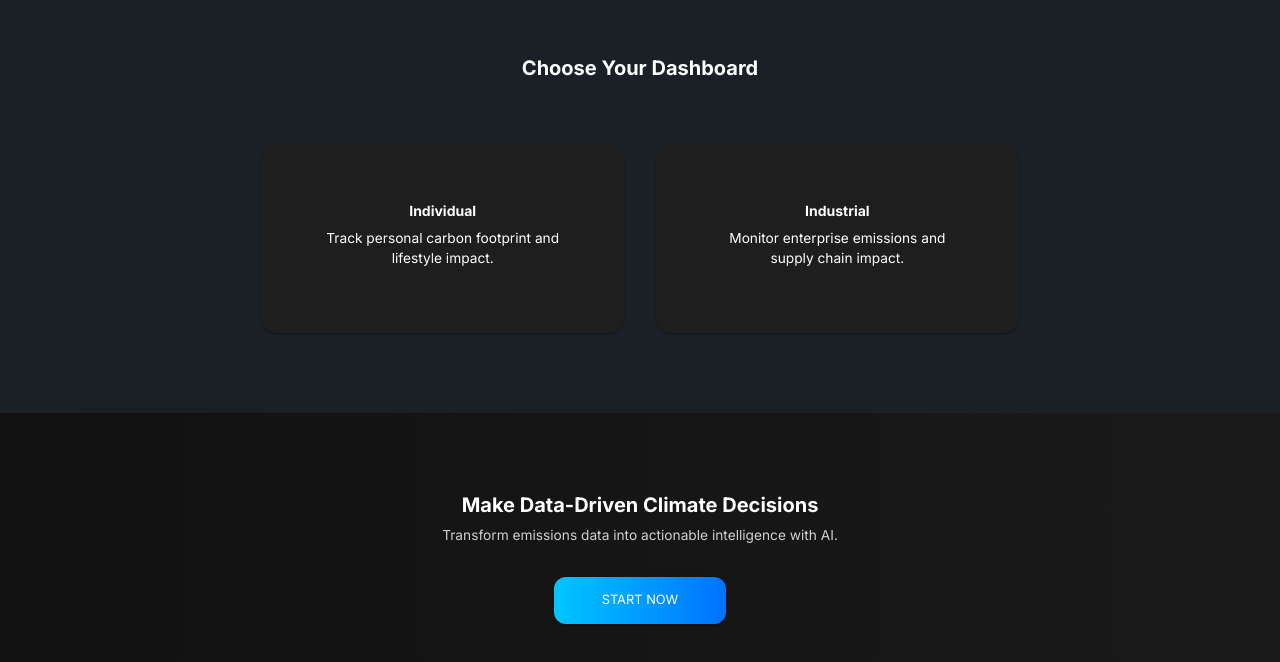
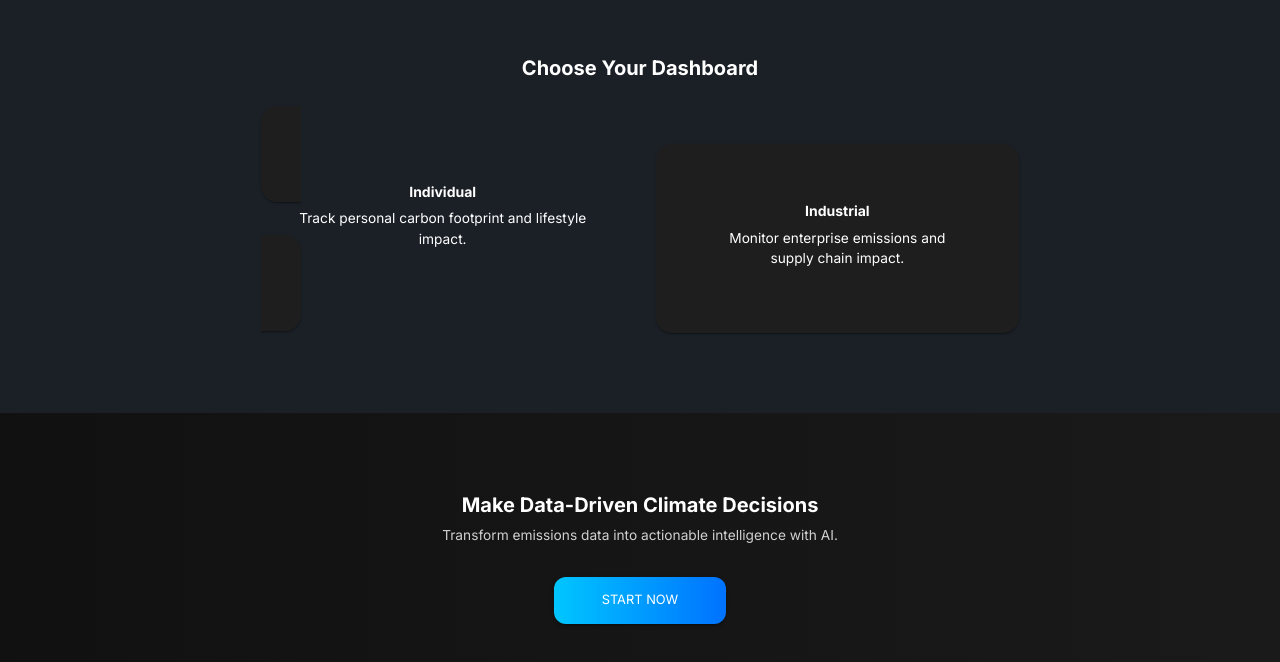
Before and after one commit to AnikChiney/CarbonLensAI, a React (Create React App) app in the folder client/: page / in a window 1280 px wide. Shown: the part 1017-1679 px from the top of the page. Built offline with nearby package versions, Linux system fonts and the light colour scheme; no server answers.

Commit message:
commited
Updated Card component to use anchor tag for link.

```diff
--- a/client/src/scenes/home/index.jsx
+++ b/client/src/scenes/home/index.jsx
@@ -196,18 +196,17 @@ export default function Home() {
           {/* Individual */}
           <Grid item xs={12} md={4}>
             <Card
-              onClick={() =>
-                window.open(
-                  "https://onlinecourses.nptel.ac.in/noc26_cs84/unit?unit=104&lesson=111",
-                  "_blank"
-                )
-              }
+              component="a"
+              href="https://onlinecourses.nptel.ac.in/noc26_cs84/unit?unit=104&lesson=111"
+              target="_blank"
+              rel="noopener noreferrer"
               sx={{
                 textAlign: "center",
                 p: 5,
                 borderRadius: 4,
                 cursor: "pointer",
                 transition: "0.3s",
+                textDecoration: "none",
                 "&:hover": {
                   transform: "translateY(-8px)",
                   boxShadow: "0 20px 40px rgba(0,0,0,0.2)",
```
